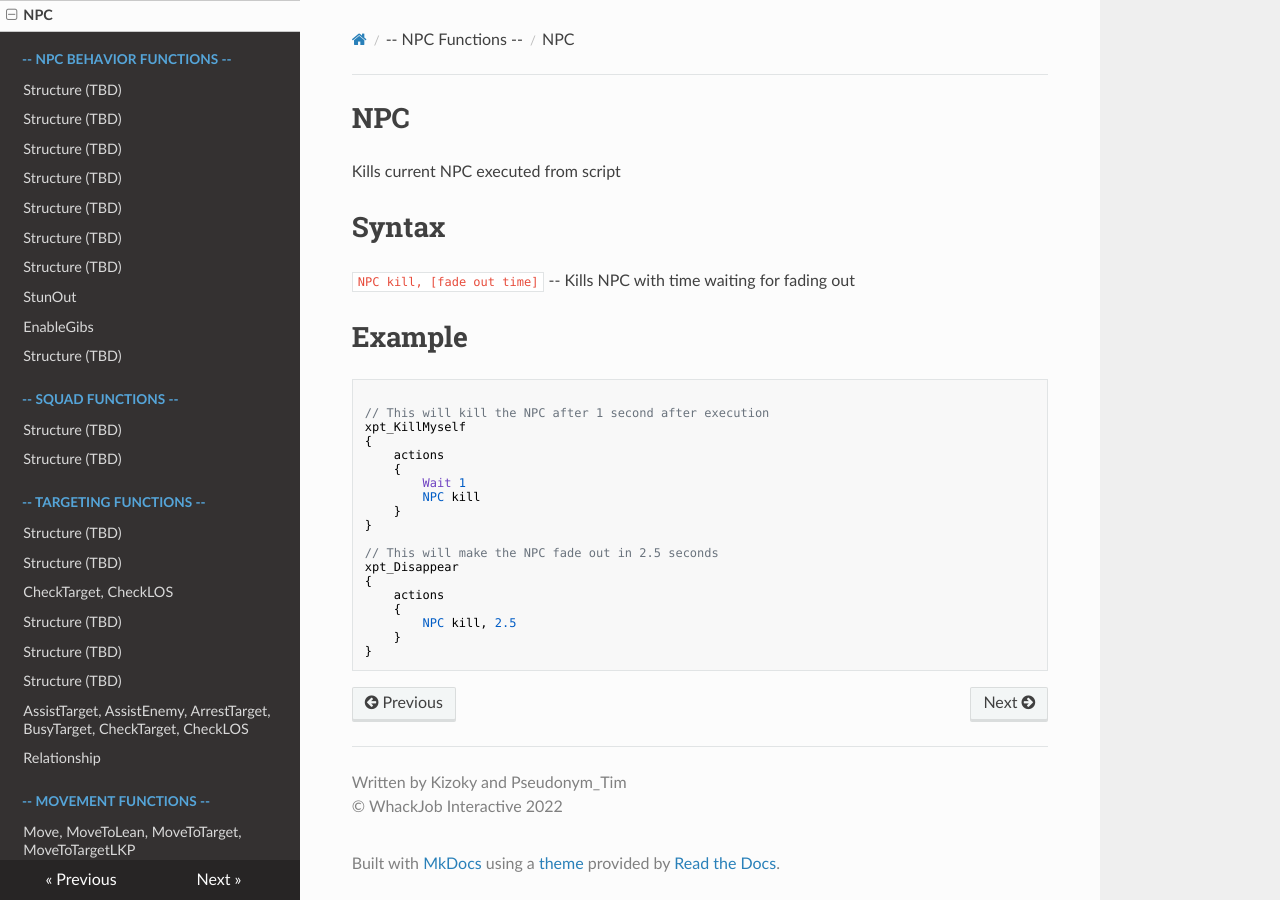
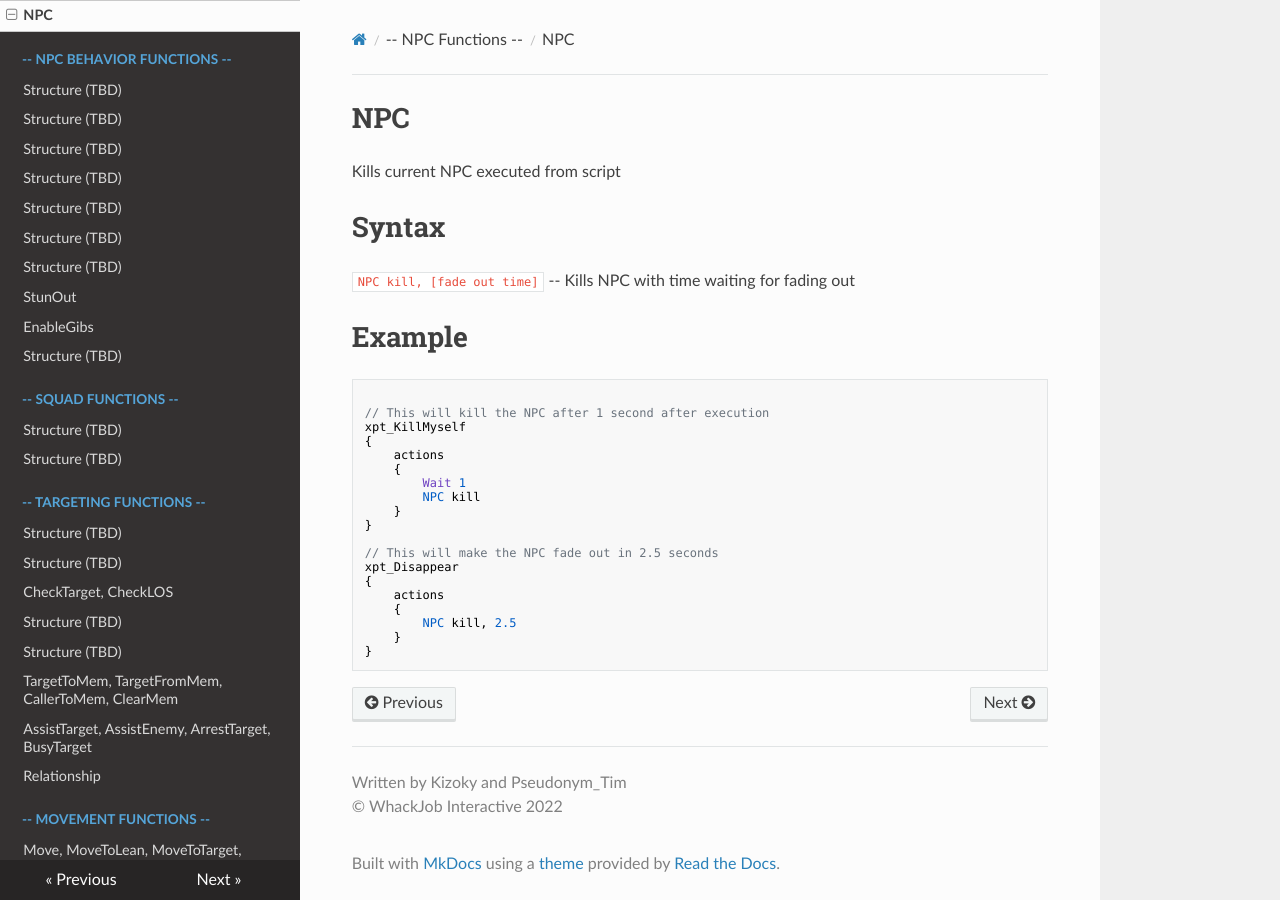
Before and after one commit to WhackJobInt/postal3scriptdocs, an MkDocs documentation site: the page built from docs/NPC.md, in a window 1280 px wide. Built offline with MkDocs 1.6.1, drawn with Linux system fonts in a browser that asks for light colours; nearby versions of some CDN libraries.

Commit message:
Added TargetTo/FromMem, CallerToMem, and ClearMem

```diff
--- a/mkdocs.yml
+++ b/mkdocs.yml
@@ -70,8 +70,8 @@
         - 'CheckTarget, CheckLOS': 'checktarget_checklos.md'
         - 'ResetTarget, IgnoreTarget, SetTarget (TBD)': 'TBD.md'
         - 'TargetEnemy, TargetPlayer, TargetCaller, TargetItem, TargetVehicle, TargetHostage, TargetCrosshair (TBD)': 'TBD.md'
-        - 'TargetToMem, TargetFromMem, CallerToMem, ClearMem (TBD)': 'TBD.md'
-        - 'AssistTarget, AssistEnemy, ArrestTarget, BusyTarget, CheckTarget, CheckLOS': 'assisttarget_enemy.md'
+        - 'TargetToMem, TargetFromMem, CallerToMem, ClearMem': 'targetmemory.md'
+        - 'AssistTarget, AssistEnemy, ArrestTarget, BusyTarget': 'assisttarget_enemy.md'
         - 'Relationship': 'relationship.md'
     - '-- Movement Functions --':
         - 'Move, MoveToLean, MoveToTarget, MoveToTargetLKP': 'movement_funcs.md'
```
Also changed, not shown: docs/manner.md (+0 -1 lines), docs/targetmemory.md (added, +35 -0 lines).
